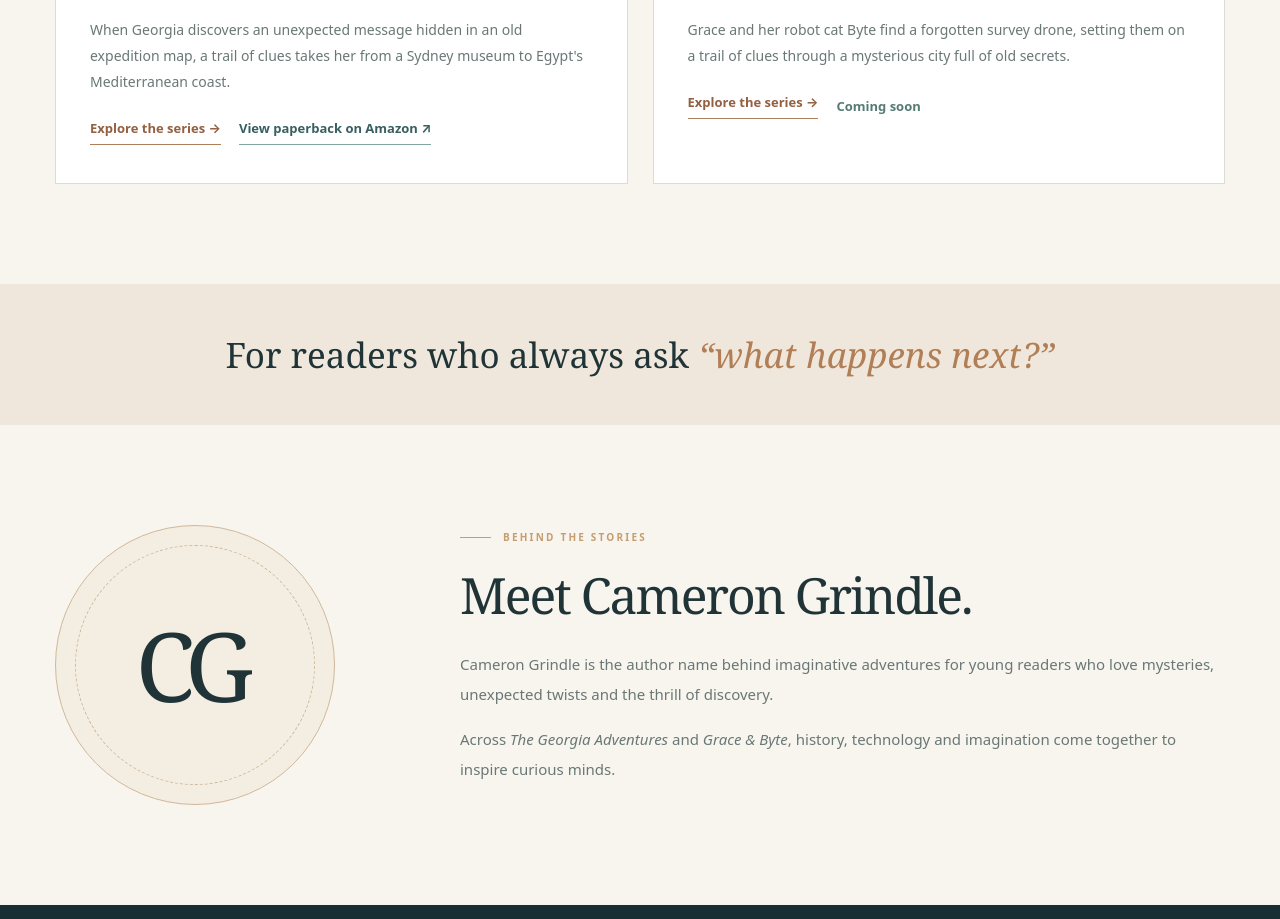
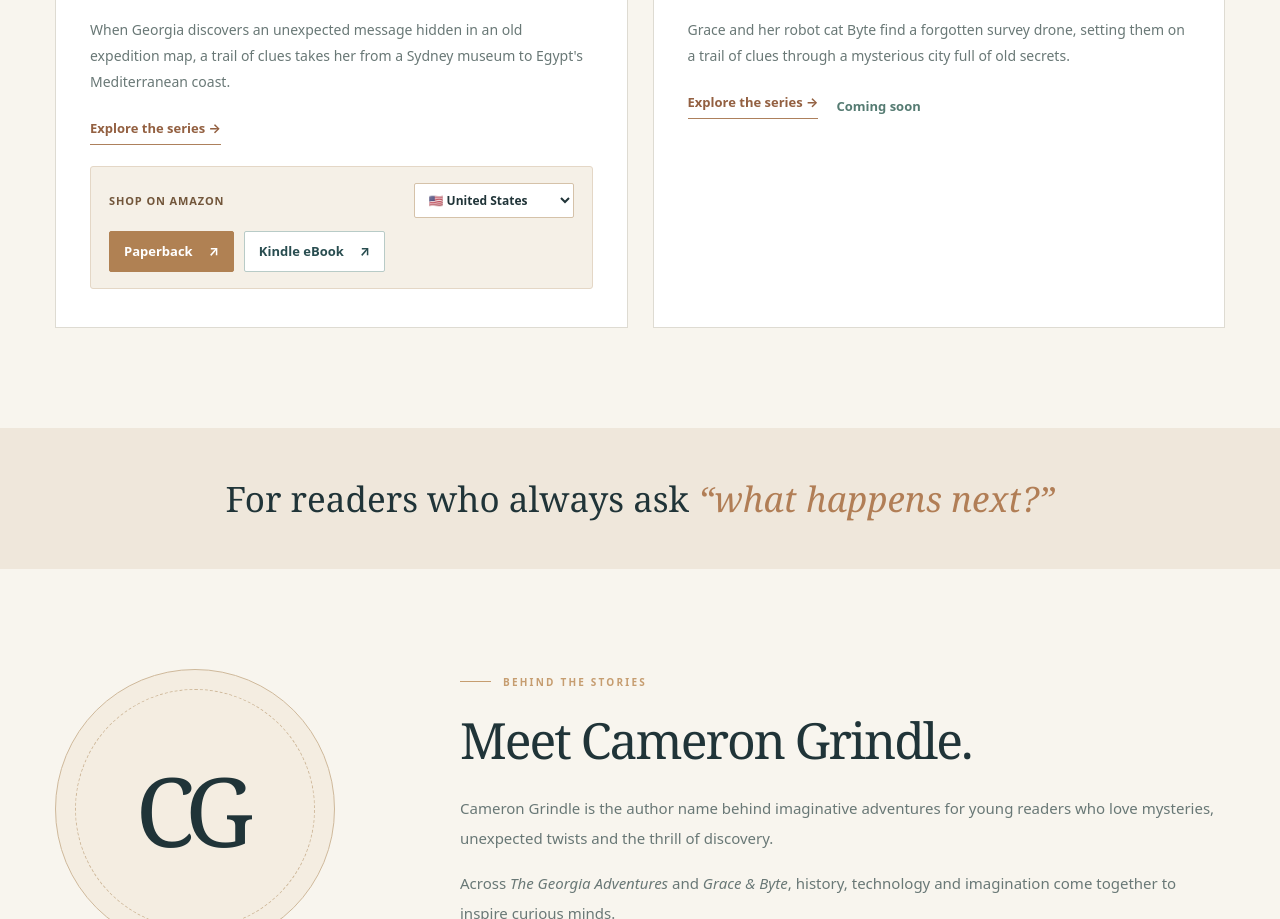
Before and after one commit to Copper-Button-Games/cameron-grindle-website, a plain HTML site: page index.html in a window 1280 px wide. Shown: the part 1551-2470 px from the top of the page. Drawn offline with Linux system fonts and the light colour scheme.

Commit message:
Add Australia/US Paperback and Kindle links to homepage

```diff
--- a/index.html
+++ b/index.html
@@ -46,7 +46,20 @@
 <span class="notice">Temporary title card — cover artwork coming soon</span>
 </div>
 <div class="book-body"><div class="book-meta"><span>01 / HISTORICAL MYSTERY</span><span class="pill">BOOK 1 PUBLISHED</span></div><h3>The Georgia Adventures</h3><h4>The Last Map of Cleopatra</h4><p>When Georgia discovers an unexpected message hidden in an old expedition map, a trail of clues takes her from a Sydney museum to Egypt's Mediterranean coast.</p>
-<div class="card-links"><a class="action-link" href="georgia-adventures.html">Explore the series →</a><a class="action-link secondary" href="https://www.amazon.com.au/dp/1763934322" target="_blank" rel="noopener noreferrer">View paperback on Amazon ↗</a></div></div>
+<div class="card-links"><a class="action-link" href="georgia-adventures.html">Explore the series →</a></div>
+<div class="amazon-purchase">
+  <div class="amazon-store-row">
+    <label for="amazon-store-home">Shop on Amazon</label>
+    <select id="amazon-store-home" data-amazon-store aria-label="Choose Amazon marketplace for paperback and Kindle">
+      <option value="AU">🇦🇺 Australia</option>
+      <option value="US">🇺🇸 United States</option>
+    </select>
+  </div>
+  <div class="amazon-buttons">
+    <a class="amazon-button amazon-button-paperback" data-amazon-format="paperback" href="https://www.amazon.com.au/dp/1763934322" target="_blank" rel="noopener noreferrer">Paperback <span aria-hidden="true">↗</span></a>
+    <a class="amazon-button amazon-button-kindle" data-amazon-format="kindle" href="https://www.amazon.com.au/dp/B0HNC6DFK7" target="_blank" rel="noopener noreferrer">Kindle eBook <span aria-hidden="true">↗</span></a>
+  </div>
+</div></div>
 </article>
 <article class="book">
 <div class="book-display future-bg">
@@ -69,4 +82,5 @@
 </main>
 <footer class="footer"><div class="shell"><div class="footer-main"><a class="footer-brand" href="#top">CAMERON <strong>GRINDLE</strong></a><span>Stories for curious minds.</span></div><div class="footer-bottom"><span>© <span id="year">2026</span> Cameron Grindle · Copper Button Books</span><span>Made for the love of a good story.</span></div></div></footer>
 <script>document.getElementById('year').textContent=new Date().getFullYear();</script>
+<script src="amazon-links.js" defer></script>
 </body></html>
```
